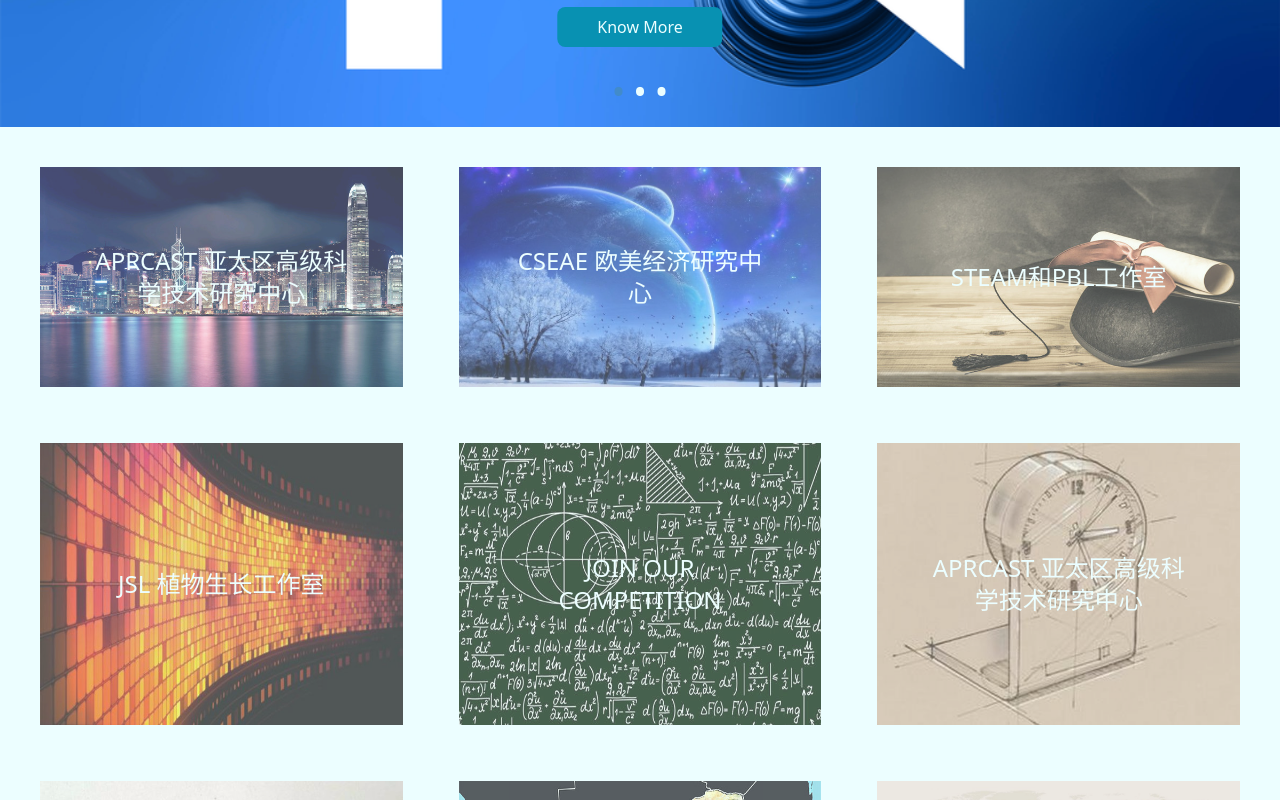
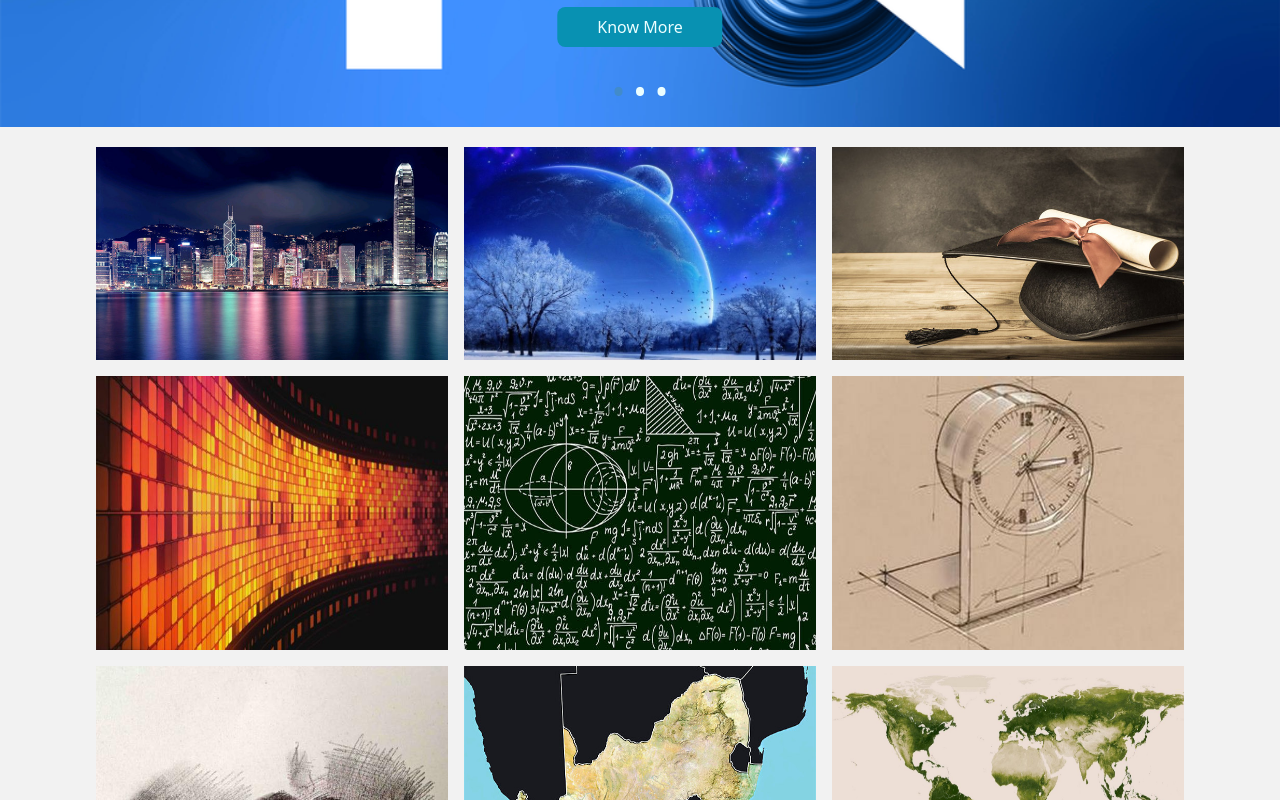
Before and after one commit to stefan-ysh/t-lab, a Nuxt app: page / in a window 1280 px wide. Shown: the part 640-1440 px from the top of the page. Built offline with nearby package versions, Linux system fonts and the light colour scheme.

Commit message:
feat:change the style of studio list

```diff
--- a/components/second-carousel.vue
+++ b/components/second-carousel.vue
@@ -1,5 +1,5 @@
 <template>
-    <div class="w-full h-full px-5 md:px-20 lg:h-56 flex bg-slate-500 lg:px-6 p-x-0 flex-col lg:flex-row justify-center bg-secondBanner">
+    <div class="w-full h-full px-5 md:px-20 lg:h-56 flex bg-slate-500 lg:px-6 flex-col lg:flex-row justify-center bg-secondBanner">
         <div v-for="(carousel, i) in carouselList" :key="carousel.img" class="carousel-item w-full lg:mt-0 mt-10
             bg-no-repeat
             bg-[length:100%]
--- a/components/studio-list.vue
+++ b/components/studio-list.vue
@@ -1,18 +1,18 @@
 <template>
     <div
-        class="studio-container grid grid-cols-1 sm:grid-cols-2 md:grid-cols-3 gap-x-4 gap-y-4 justify-items-center p-5 bg-cyan-50">
-        <nuxt-link
-            v-for="(studio, i) in studioList"
-            :key="studio.img"
-            :to="{
-                name: 'studio-id',
-                params: {
-                    id: studio.id
-                }
-            }"
-            class="opacity-70 hover:opacity-100 cursor-pointer transition-all duration-1/2 flex flex-col w-full justify-center items-center p-5">
-            <img class="w-full block h-full hover:scale-[0.98] duration-1000" :src="studio.img" />
-            <div class="absolute w-1/5 text-sm lg:text-2xl text-cyan-50 text-center">{{ studio.name }}</div>
+        class="studio-container grid grid-cols-1 sm:grid-cols-2 md:grid-cols-3 gap-x-4 gap-y-4 justify-items-center px-10 md:px-16 lg:px-24 bg-base-200 py-5">
+        <nuxt-link v-for="(studio, i) in studioList" :key="studio.img" :to="{
+            name: 'studio-id',
+            params: {
+                id: studio.id
+            }
+        }"
+            class=" relative group cursor-pointer transition-all flex flex-col justify-center items-center hover:text-xs hover:scale-[0.98] duration-1/2 hover:rounded-3xl overflow-hidden">
+            <img class="h-full" :src="studio.img" />
+            <div class="hidden group-hover:block absolute text-sm lg:text-2xl text-center z-20">{{ studio.name
+            }}
+            </div>
+            <div class=" opacity-0 group-hover:opacity-80 absolute inset-0 bg-base-200 z-[10]"></div>
         </nuxt-link>
     </div>
 </template>
```
